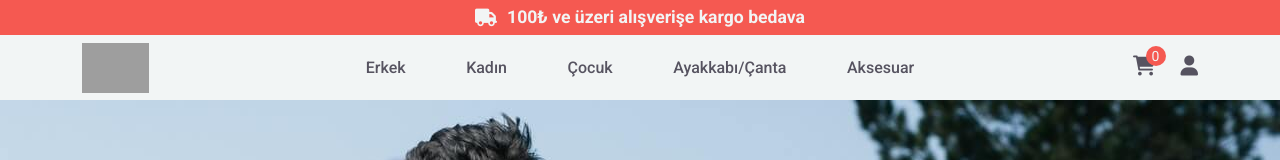
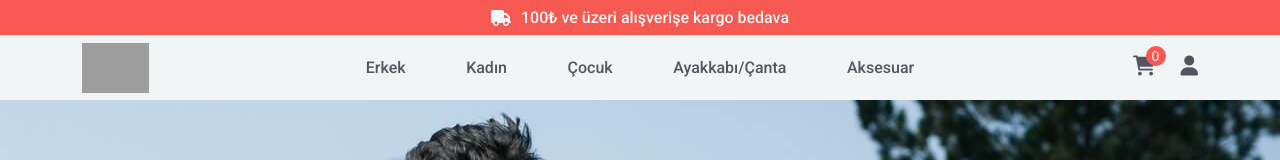
Before and after one commit to sbayrak/next-ecommerce-silver, a Next.js app: page / in a window 1280 px wide. Shown: the top 160 px of the page. Built offline with nearby package versions, Linux system fonts and the light colour scheme; grey boxes are pictures that could not be loaded.

Commit message:
header updated

```diff
--- a/scss/layout/_header.scss
+++ b/scss/layout/_header.scss
@@ -1,6 +1,11 @@
 /*Header*/
 .header {
+	position: sticky;
+	top: 0;
+	left: 0;
+	right: 0;
 	width: 100%;
+	z-index: 10;
 	.header-top {
 		width: 100%;
 		height: 35px;
@@ -8,7 +13,7 @@
 		display: flex;
 		align-items: center;
 		justify-content: center;
-		@include text(1.1rem, 600, $grey-color);
+		@include text(1rem, 500, $grey-color);
 		i {
 			margin-right: 10px;
 		}
@@ -92,7 +97,7 @@
 						border-radius: 4px;
 						transition: 300ms;
 						display: none;
-						z-index: 100;
+						z-index: 10;
 						.auth-dropdown-list {
 							width: 100%;
 							height: 35px;
@@ -147,6 +152,7 @@
 			overflow-y: auto;
 			transform: translateX(100%);
 			transition: 0.65s;
+			z-index: 1000;
 			.menu-link {
 				@include text($fs-md-3, 500, $grey-color);
 			}
```
